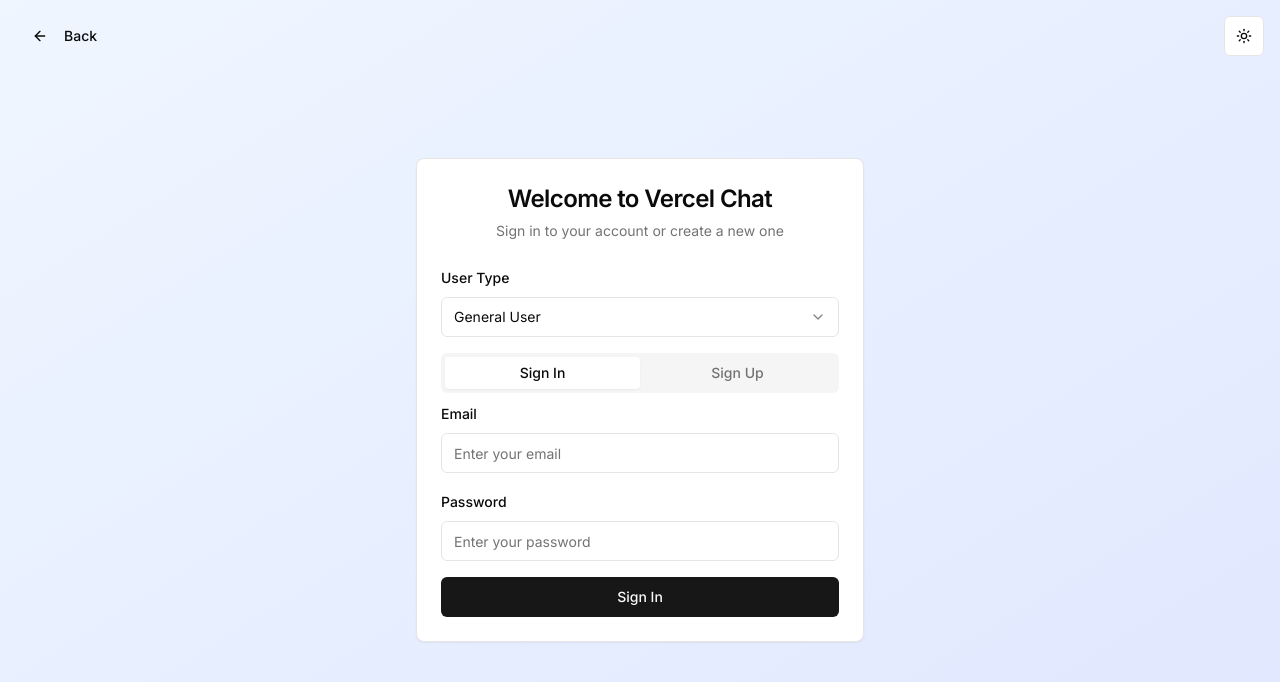
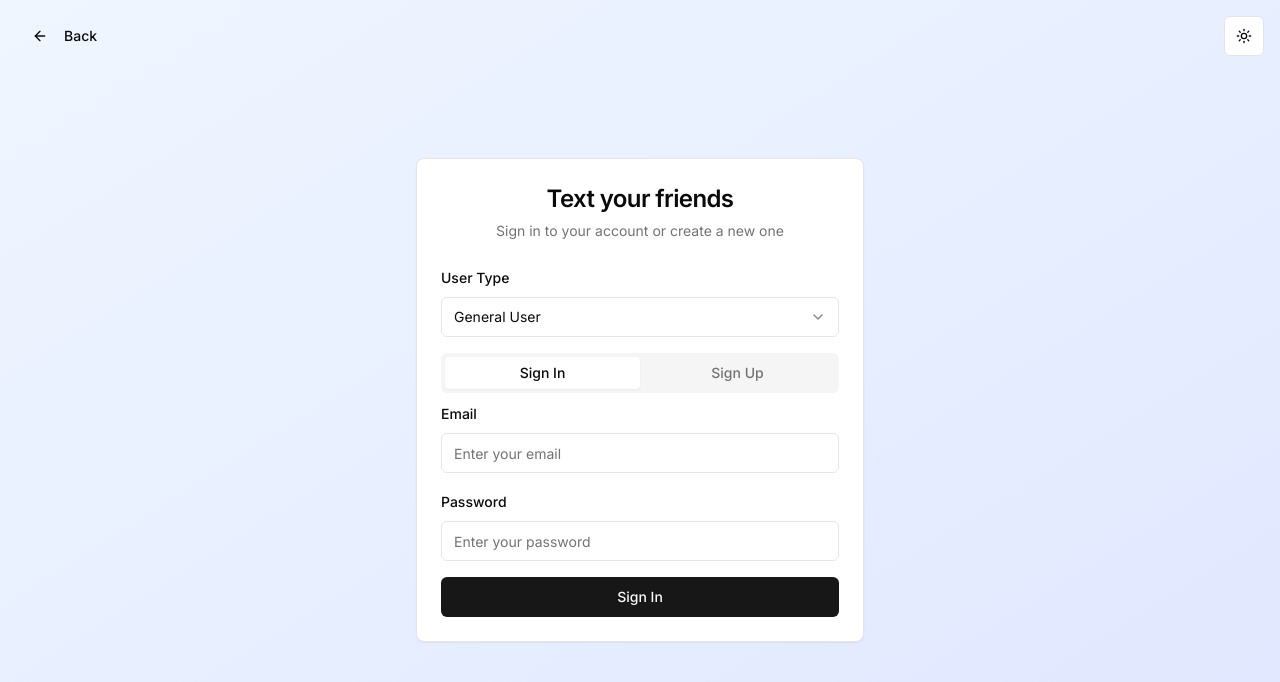
Before and after one commit to kshikongo/chat-app, a Next.js app: page /login in a window 1280 px wide. Shown: the top 682 px of the page. Built offline with nearby package versions, Linux system fonts and the light colour scheme; no server answers.

Commit message:
update wording

```diff
--- a/app/login/page.tsx
+++ b/app/login/page.tsx
@@ -160,7 +160,7 @@ export default function LoginPage() {
 
       <Card className="w-full max-w-md">
         <CardHeader className="text-center">
-          <CardTitle className="text-2xl">Welcome to Vercel Chat</CardTitle>
+          <CardTitle className="text-2xl">Text your friends</CardTitle>
           <CardDescription>Sign in to your account or create a new one</CardDescription>
         </CardHeader>
         <CardContent className="space-y-4">
--- a/app/page.tsx
+++ b/app/page.tsx
@@ -42,7 +42,7 @@ export default function HomePage() {
 
       <div className="container mx-auto px-4 py-16">
         <div className="text-center mb-16">
-          <h1 className="text-5xl font-bold text-gray-900 dark:text-white mb-4">Vercel Chat</h1>
+          <h1 className="text-5xl font-bold text-gray-900 dark:text-white mb-4">Chat</h1>
           <p className="text-xl text-gray-600 dark:text-gray-300 mb-8">
             Connect, communicate, and collaborate with ease
           </p>
```
